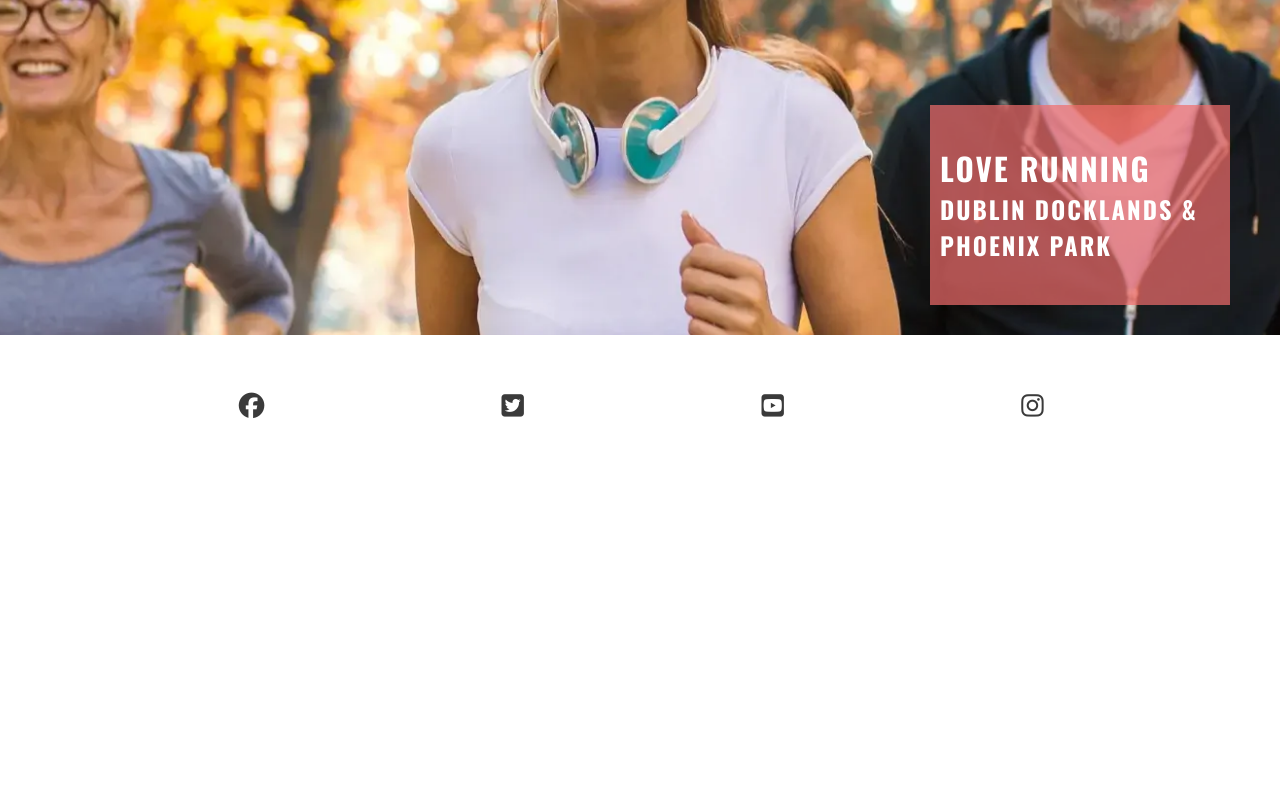
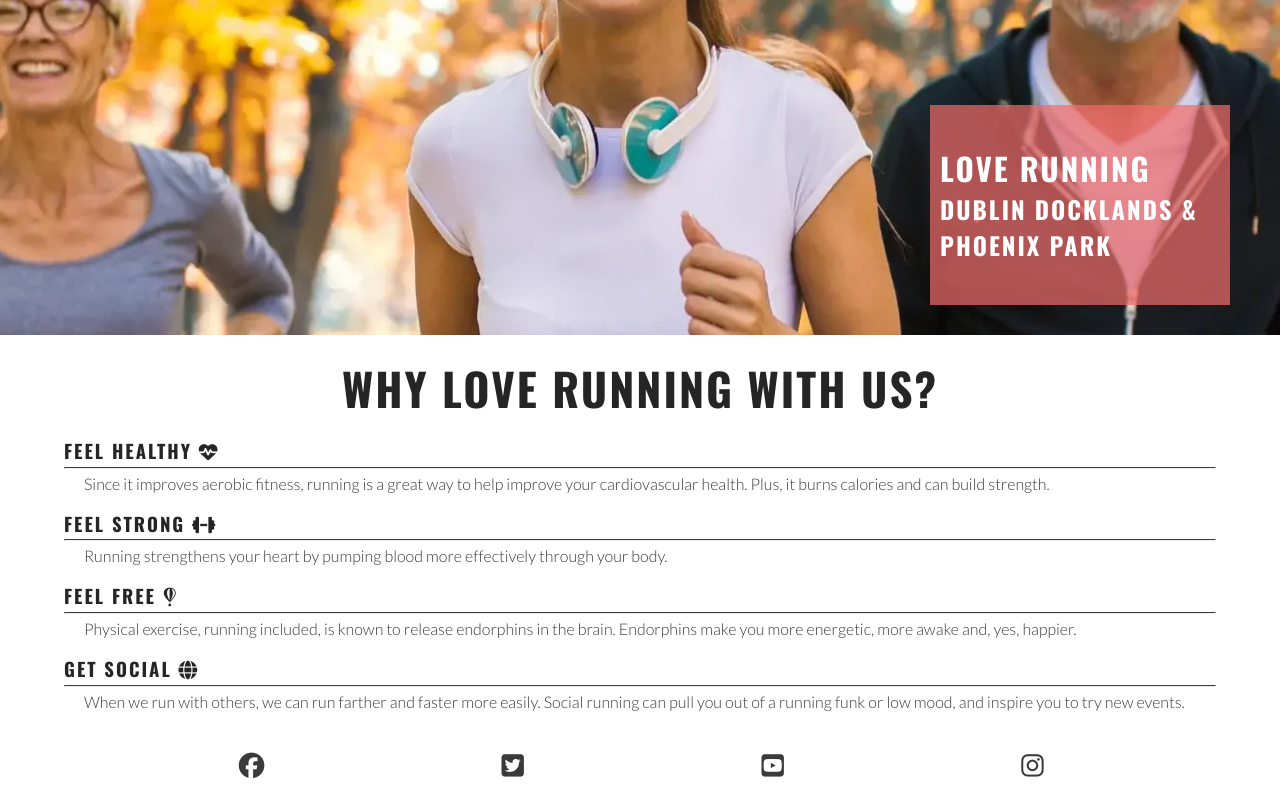
Before and after one commit to FernVR/love-running-1, a plain HTML site: page index.html in a window 1280 px wide. Shown: the part 360-1160 px from the top of the page. Before the commit the page ends 800 px from the top, so only its background shows below. Drawn offline with nearby package versions, Linux system fonts and the light colour scheme.

Commit message:
added reasons section

```diff
--- a/assets/css/style.css
+++ b/assets/css/style.css
@@ -122,6 +122,33 @@ main {
     color: #ffffff;
 }
 
+/* Reasons Section */
+
+#reasons {
+    width: 90%;
+    margin: 20px auto;
+}
+
+#reasons h2 {
+    margin-bottom: 20px;
+    text-align: center;
+    font-size: 280%;
+}
+
+#benefits-physical>div, #benefits-mental>div {
+    line-height: 20px;
+    margin-bottom: 20px;
+}
+
+#benefits p {
+    padding: 0 20px;
+}
+
+hr {
+    border-top: 1px solid #3a3a3a;
+    margin: 5px 0;
+}
+
 /* Footer */
 #social-networks {
     text-align: center;
--- a/index.html
+++ b/index.html
@@ -47,6 +47,39 @@
             </div>
 
         </section>
+        <section id="reasons">
+            <h2>Why Love Running With Us?</h2>
+            <div id="benefits">
+                <div id="benefits-physical">
+                    <div>
+                        <h3>Feel Healthy <i class="fa-solid fa-heartbeat"></i></h3>
+                        <hr>
+                        <p>Since it improves aerobic fitness, running is a great way to help improve your cardiovascular
+                            health. Plus, it burns calories and can build strength.</p>
+                    </div>
+                    <div>
+                        <h3>Feel Strong <i class="fa-solid fa-dumbbell"></i></h3>
+                        <hr>
+                        <p>Running strengthens your heart by pumping blood more effectively through your body.</p>
+                    </div>
+                </div>
+                <div id="benefits-mental">
+                    <div>
+                        <h3>Feel Free <i class="fa-brands fa-fly"></i></h3>
+                        <hr>
+                        <p>Physical exercise, running included, is known to release endorphins in the brain. Endorphins
+                            make you more energetic, more awake and, yes, happier.</p>
+                    </div>
+                    <div>
+                        <h3>Get Social <i class="fa-solid fa-globe"></i></h3>
+                        <hr>
+                        <p>When we run with others, we can run farther and faster more easily. Social running can pull
+                            you out of a running funk or low mood, and inspire you to try new events.</p>
+                    </div>
+
+                </div>
+            </div>
+        </section>
     </main>
     <!-- footer -->
     <footer>
```
